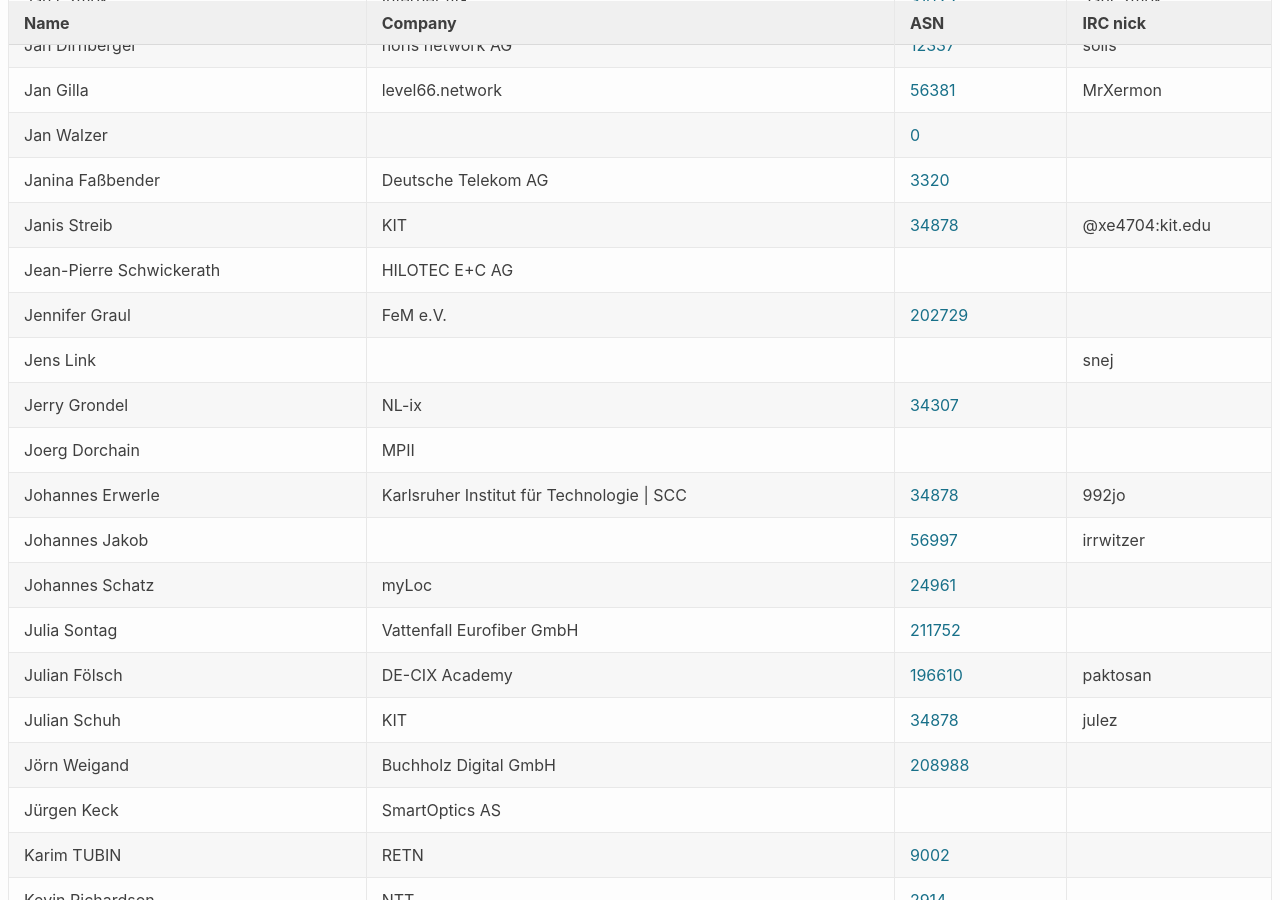
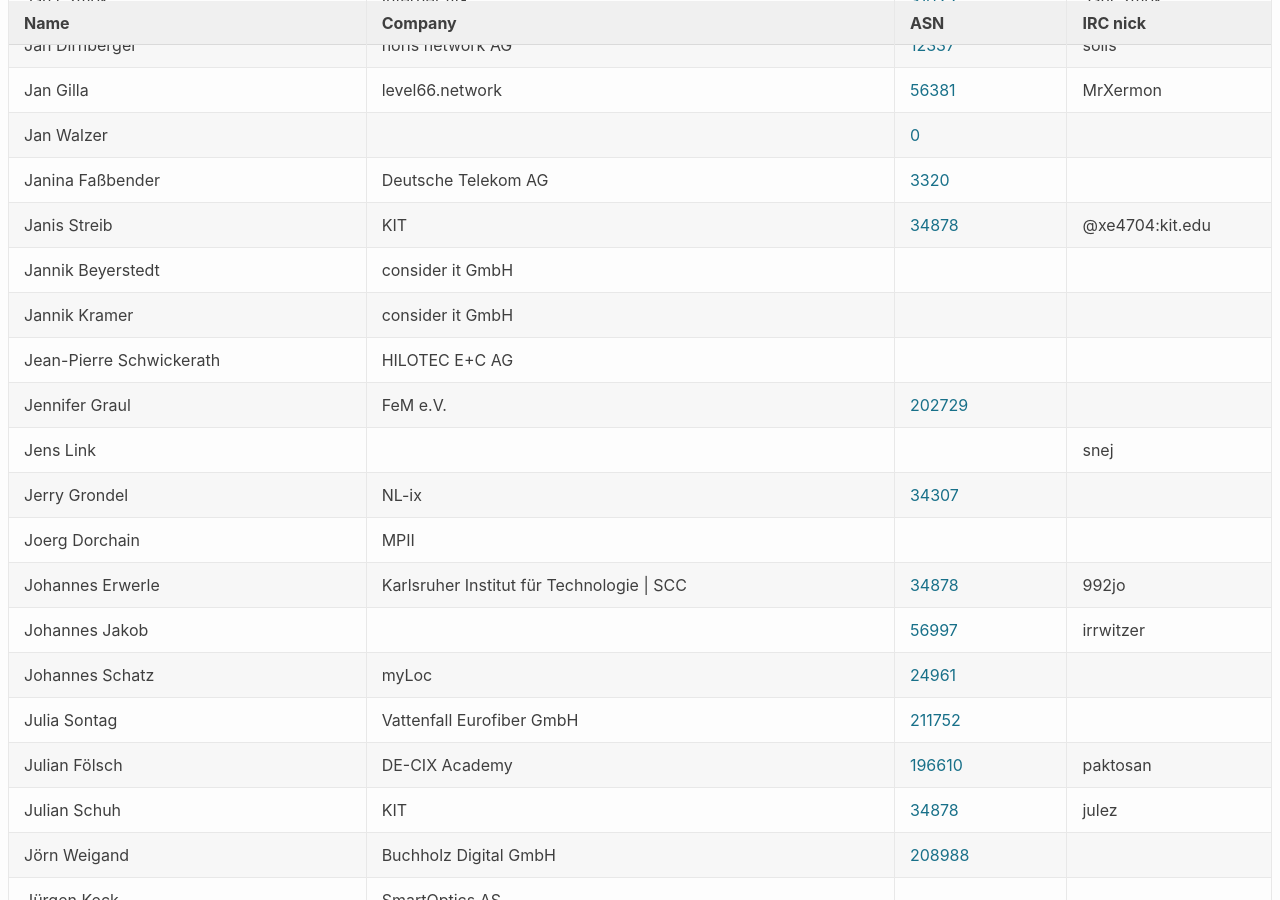
Before and after one commit to denog/pretix-attendeelist, a Jekyll site: the page built from denog14/index.md, in a window 1280 px wide and 900 px high, scrolled down 3979 px. Built offline with Jekyll 4.4.1, drawn with Linux system fonts in a browser that asks for light colours.

Commit message:
Latest data: Tue Oct 25 15:54:47 UTC 2022

```diff
--- a/_data/attendees_denog14_onsite.json
+++ b/_data/attendees_denog14_onsite.json
@@ -532,6 +532,18 @@
     "company": "KIT",
     "irc": "@xe4704:kit.edu",
     "asn": "34878"
+  },
+  {
+    "name": "Jannik Beyerstedt",
+    "company": "consider it GmbH",
+    "irc": null,
+    "asn": null
+  },
+  {
+    "name": "Jannik Kramer",
+    "company": "consider it GmbH",
+    "irc": null,
+    "asn": null
   },
   {
     "name": "Jan Walzer",
```
